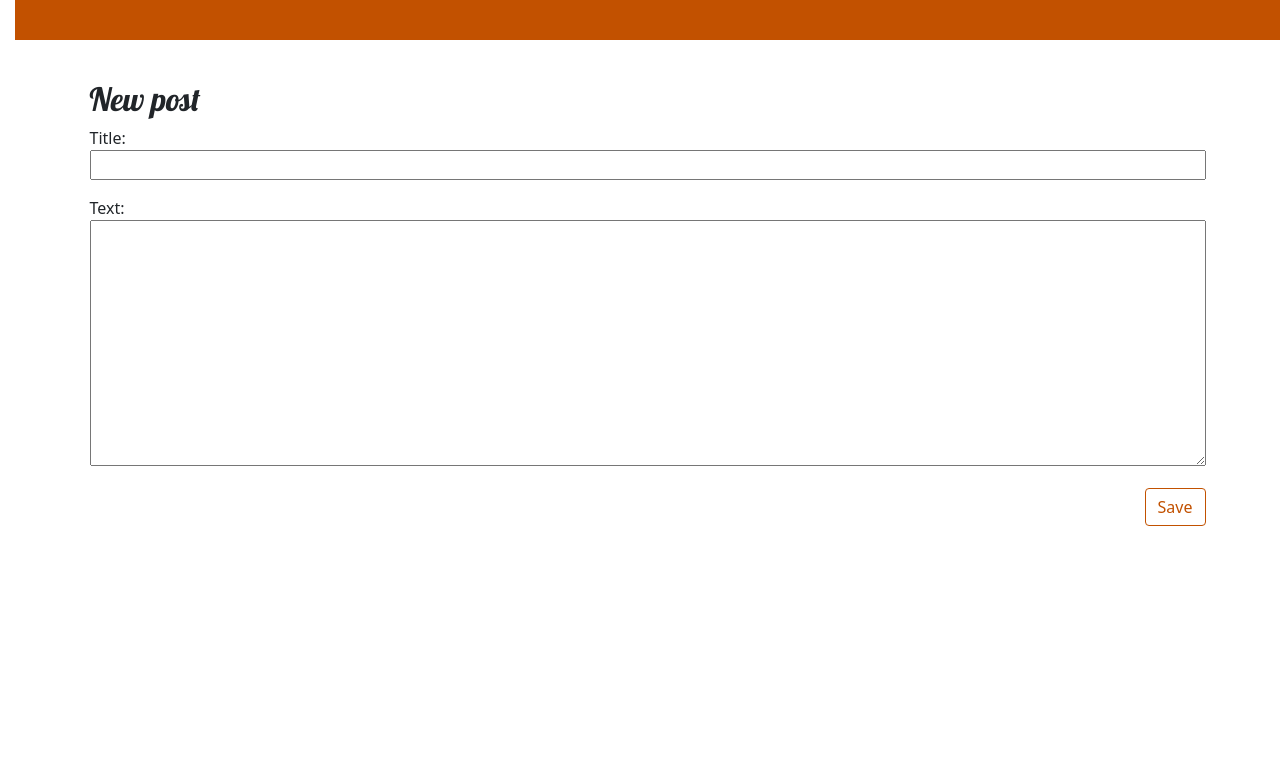
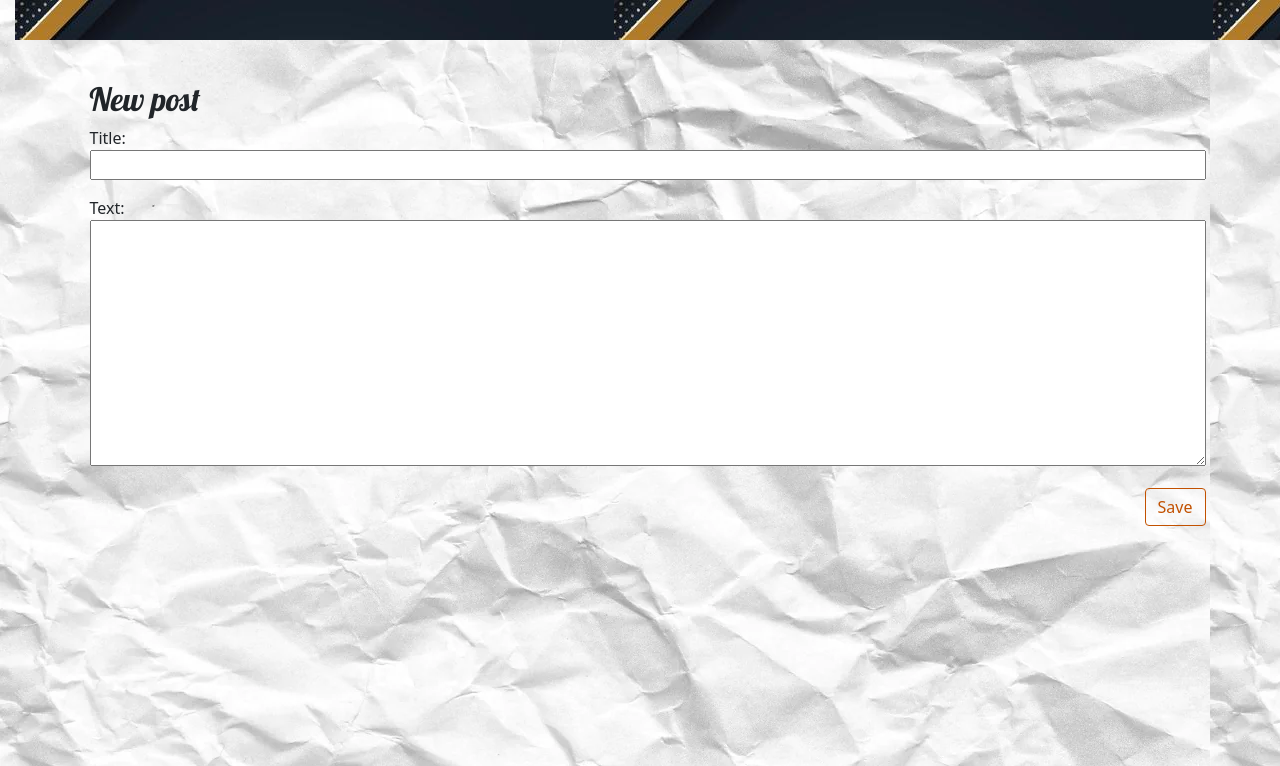
Before and after one commit to angelsuarez1612/djangogirls, a Django app: page /post/new/ in a window 1280 px wide. Shown: the top 766 px of the page. Run offline with Django 4.2, Linux system fonts and the light colour scheme.

Commit message:
Django Girls app, último commit

```diff
--- a/blog/static/css/blog.css
+++ b/blog/static/css/blog.css
@@ -1,14 +1,16 @@
 h1 a, h2 a {
-    color: #C25100;
-    font-family: 'Lobster';
+  color: red;
+  font-family: 'Lobster';
+  text-align: center;
 }
-
 body {
     padding-left: 15px;
+    background-image: url("fondo2.webp");
 }
 
 .page-header {
-    background-color: #C25100;
+    background-color: black;
+    background-image: url("fondo.jpg");
     margin-top: 0;
     margin-bottom: 40px;
     padding: 20px 20px 20px 40px;
@@ -18,7 +20,7 @@ body {
 .page-header h1 a,
 .page-header h1 a:visited,
 .page-header h1 a:active {
-    color: #ffffff;
+    color: white;
     font-size: 36pt;
     text-decoration: none;
 }
```
Also changed, not shown: blog/static/css/fondo.jpg (added), blog/static/css/fondo2.webp (added).
